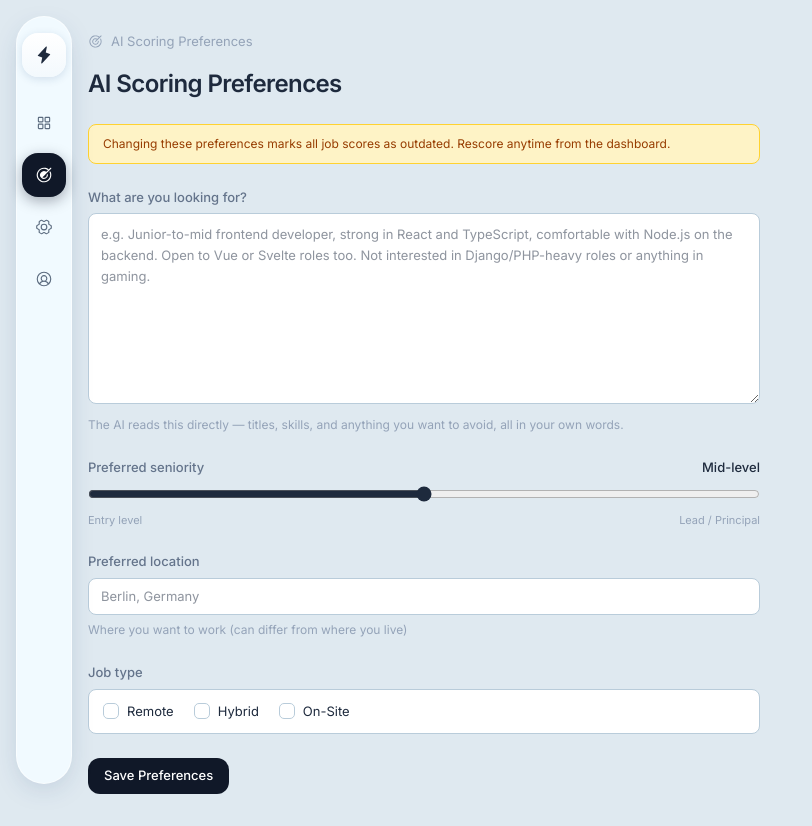
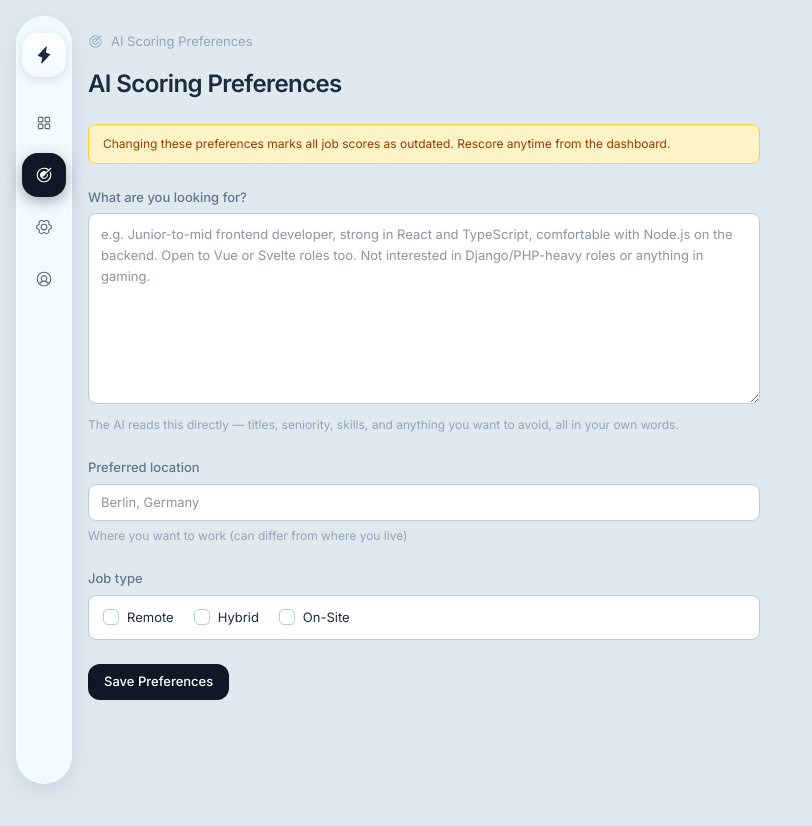
Before and after one commit to lvfranek/ai-job-hunter, a Next.js app: page /preferences in a window 1280 px wide. Shown: the whole page, without its empty margins (0-812 px from the left). After the commit the page ends 800 px from the top, so only its background shows below. Built offline with nearby package versions, Linux system fonts and the light colour scheme; no server answers; the database is empty.

Commit message:
removed seniority slider in ai scoring preferences

```diff
--- a/src/app/api/preferences/route.ts
+++ b/src/app/api/preferences/route.ts
@@ -13,7 +13,6 @@ export async function GET() {
 
     const defaultPreferences = {
       notes: "",
-      preferred_seniority: 5,
       preferred_location: "",
       job_type: [],
     };
--- a/src/app/preferences/page.tsx
+++ b/src/app/preferences/page.tsx
@@ -3,38 +3,19 @@
 import { useEffect, useState } from "react";
 import { Target } from "@phosphor-icons/react/dist/ssr";
 import { Checkbox } from "@/components/Checkbox";
-import { Scale } from "@/components/Scale";
 import { Toast } from "@/components/Toast";
 import { useDirtyGuard } from "@/lib/unsaved-changes";
 
 interface PreferencesForm {
   notes: string;
-  preferred_seniority: number;
   preferred_location: string;
   job_type: string[];
 }
 
 const JOB_TYPES = ["remote", "hybrid", "on-site"];
 
-const SENIORITY_LABELS: [number, string][] = [
-  [0, "Entry level"],
-  [3, "Junior"],
-  [5, "Mid-level"],
-  [7, "Senior"],
-  [9, "Lead / Principal"],
-];
-
-function labelFor(labels: [number, string][], value: number): string {
-  let label = labels[0][1];
-  for (const [threshold, text] of labels) {
-    if (value >= threshold) label = text;
-  }
-  return label;
-}
-
 const DEFAULTS: PreferencesForm = {
   notes: "",
-  preferred_seniority: 5,
   preferred_location: "",
   job_type: [],
 };
@@ -42,10 +23,6 @@ const DEFAULTS: PreferencesForm = {
 function toForm(data: Record<string, unknown>): PreferencesForm {
   return {
     notes: (data.notes as string) ?? DEFAULTS.notes,
-    preferred_seniority:
-      data.preferred_seniority != null
-        ? Number(data.preferred_seniority)
-        : DEFAULTS.preferred_seniority,
     preferred_location: (data.preferred_location as string) ?? DEFAULTS.preferred_location,
     job_type: (data.job_type as string[]) ?? DEFAULTS.job_type,
   };
@@ -148,19 +125,10 @@ export default function PreferencesPage() {
               className="w-full resize-y rounded-lg border border-border-strong bg-surface px-3 py-2.5 text-[13px] leading-relaxed text-text outline-none focus:border-[#101828]"
             />
             <p className="mt-1.5 text-[12px] text-text-faint">
-              The AI reads this directly — titles, skills, and anything you want to avoid, all
-              in your own words.
+              The AI reads this directly — titles, seniority, skills, and anything you want to
+              avoid, all in your own words.
             </p>
           </div>
-
-          <Scale
-            label="Preferred seniority"
-            value={form.preferred_seniority}
-            onChange={(preferred_seniority) => setForm({ ...form, preferred_seniority })}
-            labelFor={(v) => labelFor(SENIORITY_LABELS, v)}
-            leftHint="Entry level"
-            rightHint="Lead / Principal"
-          />
 
           <div>
             <label className="mb-1.5 block text-[13px] font-medium text-text-muted">
--- a/src/lib/agents/agent-3.ts
+++ b/src/lib/agents/agent-3.ts
@@ -20,13 +20,12 @@ ${preferences.notes || "No specific preferences given."}
 """
 
 Structured preferences:
-- Desired seniority (0 = entry level, 10 = lead/principal): ${preferences.preferred_seniority}
 - Location preference: ${preferences.preferred_location || "any"}
 - Job type: ${preferences.job_type.join(", ") || "any"}
 
 For each job below, return four 0-100 scores plus one sentence of reasoning:
 - skill_overlap_pct: how well the job's required skills/tech match what the candidate described wanting to work with
-- seniority_fit: how well the job's seniority matches the desired seniority
+- seniority_fit: how well the job's seniority matches the seniority the candidate describes wanting
 - location_fit: how well the job location/remote policy matches the location and job-type preference
 - match_score: overall fit (weigh skills and seniority most heavily; score near 0 if the job matches something the candidate said to avoid)
 
--- a/src/lib/demo-data.ts
+++ b/src/lib/demo-data.ts
@@ -324,7 +324,6 @@ export const demoPreferences: Preferences = {
     "writing Node.js APIs on the backend. Open to Vue or Svelte teams. Drawn to product companies " +
     "with a real design culture that ship to users weekly. Not interested in Django/PHP-heavy " +
     "backends, agency/consultancy churn, or gambling/gaming.",
-  preferred_seniority: 6,
   preferred_location: "Berlin, Germany (or remote within the EU)",
   job_type: ["remote", "hybrid"],
   created_at: daysAgoIso(45),
--- a/src/lib/types.ts
+++ b/src/lib/types.ts
@@ -36,7 +36,6 @@ export interface Preferences {
   id: string;
   user_id: string;
   notes: string; // free text: what the candidate wants and doesn't want, read directly by the AI scorer
-  preferred_seniority: number; // 0 (entry level) - 10 (principal/leadership)
   preferred_location: string | null;
   job_type: string[];
   created_at: string;
```
